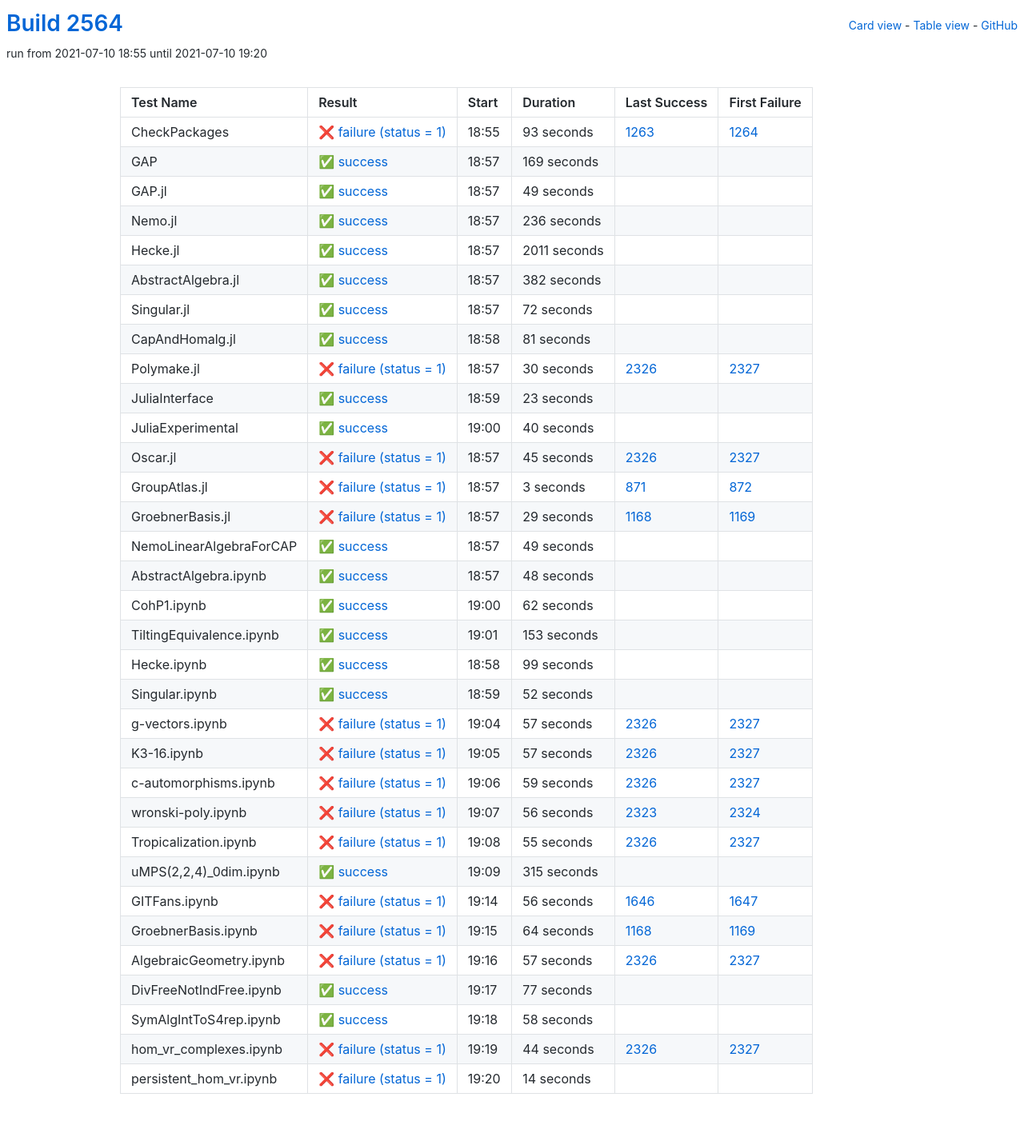
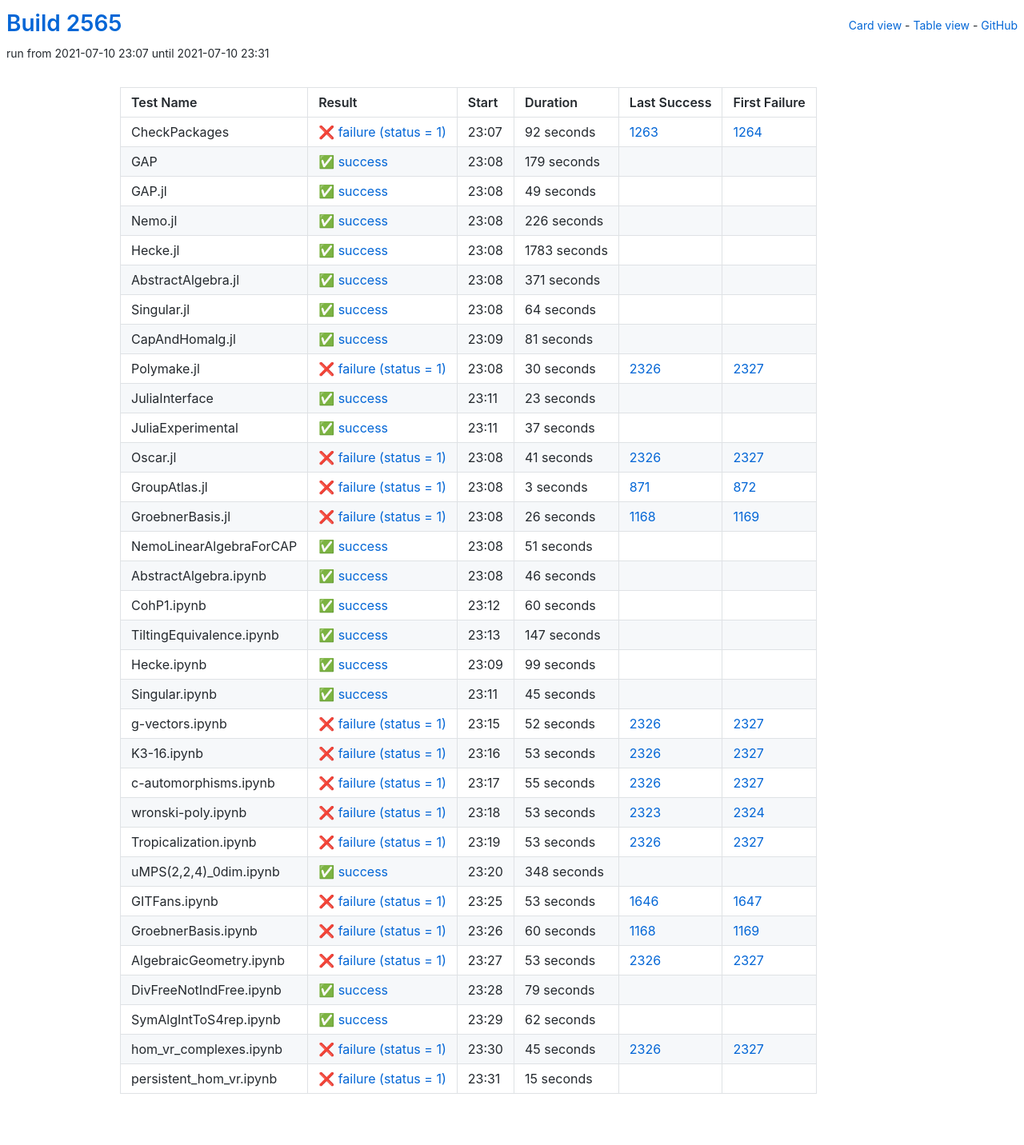
Before and after one commit to oscar-system/oscar-ci-status-stable, a Jekyll site: the page built from table.html, in a window 1280 px wide. Shown: the whole page at 80% size. Built offline with Jekyll 4.4.1, drawn with Linux system fonts in a browser that asks for light colours.

Commit message:
Build #2565

```diff
--- a/_data/ci.yml
+++ b/_data/ci.yml
@@ -1,6 +1,6 @@
 ---
-build: 2564
-build_url: https://oscarci.mathematik.uni-kl.de/job/oscar-stable/2564/
+build: 2565
+build_url: https://oscarci.mathematik.uni-kl.de/job/oscar-stable/2565/
 job: oscar-stable
 organization: oscar-system
 repo: oscar-ci-status-stable
@@ -8,32 +8,32 @@ repourl: https://github.com/oscar-system/oscar-ci-status-stable
 tests:
 - name: CheckPackages
   id: checkpackages
-  log: https://oscarci.mathematik.uni-kl.de/job/oscar-stable/2564/artifact/logs/build-2564/CheckPackages.log
-  start: 2021-07-10 18:55
+  log: https://oscarci.mathematik.uni-kl.de/job/oscar-stable/2565/artifact/logs/build-2565/CheckPackages.log
+  start: 2021-07-10 23:07
   success: false
   exitcode: 1
   status: failure
-  duration: 93
+  duration: 92
   last_success: 1263
   last_success_url: https://oscarci.mathematik.uni-kl.de/job/oscar-stable/1263/
   first_failure: 1264
   first_failure_url: https://oscarci.mathematik.uni-kl.de/job/oscar-stable/1264/
 - name: GAP
   id: gap
-  log: https://oscarci.mathematik.uni-kl.de/job/oscar-stable/2564/artifact/logs/build-2564/GAP.log
-  start: 2021-07-10 18:57
+  log: https://oscarci.mathematik.uni-kl.de/job/oscar-stable/2565/artifact/logs/build-2565/GAP.log
+  start: 2021-07-10 23:08
   success: true
   exitcode: 0
   status: success
-  duration: 169
+  duration: 179
   last_success: false
   last_success_url:
   first_failure: false
   first_failure_url:
 - name: GAP.jl
   id: gap-jl
-  log: https://oscarci.mathematik.uni-kl.de/job/oscar-stable/2564/artifact/logs/build-2564/GAP.jl.log
-  start: 2021-07-10 18:57
+  log: https://oscarci.mathematik.uni-kl.de/job/oscar-stable/2565/artifact/logs/build-2565/GAP.jl.log
+  start: 2021-07-10 23:08
   success: true
   exitcode: 0
   status: success
@@ -44,56 +44,56 @@ tests:
   first_failure_url:
 - name: Nemo.jl
   id: nemo-jl
-  log: https://oscarci.mathematik.uni-kl.de/job/oscar-stable/2564/artifact/logs/build-2564/Nemo.jl.log
-  start: 2021-07-10 18:57
+  log: https://oscarci.mathematik.uni-kl.de/job/oscar-stable/2565/artifact/logs/build-2565/Nemo.jl.log
+  start: 2021-07-10 23:08
   success: true
   exitcode: 0
   status: success
-  duration: 236
+  duration: 226
   last_success: false
   last_success_url:
   first_failure: false
   first_failure_url:
 - name: Hecke.jl
   id: hecke-jl
-  log: https://oscarci.mathematik.uni-kl.de/job/oscar-stable/2564/artifact/logs/build-2564/Hecke.jl.log
-  start: 2021-07-10 18:57
+  log: https://oscarci.mathematik.uni-kl.de/job/oscar-stable/2565/artifact/logs/build-2565/Hecke.jl.log
+  start: 2021-07-10 23:08
   success: true
   exitcode: 0
   status: success
-  duration: 2011
+  duration: 1783
   last_success: false
   last_success_url:
   first_failure: false
   first_failure_url:
 - name: AbstractAlgebra.jl
   id: abstractalgebra-jl
-  log: https://oscarci.mathematik.uni-kl.de/job/oscar-stable/2564/artifact/logs/build-2564/AbstractAlgebra.jl.log
-  start: 2021-07-10 18:57
+  log: https://oscarci.mathematik.uni-kl.de/job/oscar-stable/2565/artifact/logs/build-2565/AbstractAlgebra.jl.log
+  start: 2021-07-10 23:08
   success: true
   exitcode: 0
   status: success
-  duration: 382
+  duration: 371
   last_success: false
   last_success_url:
   first_failure: false
   first_failure_url:
 - name: Singular.jl
   id: singular-jl
-  log: https://oscarci.mathematik.uni-kl.de/job/oscar-stable/2564/artifact/logs/build-2564/Singular.jl.log
-  start: 2021-07-10 18:57
+  log: https://oscarci.mathematik.uni-kl.de/job/oscar-stable/2565/artifact/logs/build-2565/Singular.jl.log
+  start: 2021-07-10 23:08
   success: true
   exitcode: 0
   status: success
-  duration: 72
+  duration: 64
   last_success: false
   last_success_url:
   first_failure: false
   first_failure_url:
 - name: CapAndHomalg.jl
   id: capandhomalg-jl
-  log: https://oscarci.mathematik.uni-kl.de/job/oscar-stable/2564/artifact/logs/build-2564/CapAndHomalg.jl.log
-  start: 2021-07-10 18:58
+  log: https://oscarci.mathematik.uni-kl.de/job/oscar-stable/2565/artifact/logs/build-2565/CapAndHomalg.jl.log
+  start: 2021-07-10 23:09
   success: true
   exitcode: 0
   status: success
@@ -104,8 +104,8 @@ tests:
   first_failure_url:
 - name: Polymake.jl
   id: polymake-jl
-  log: https://oscarci.mathematik.uni-kl.de/job/oscar-stable/2564/artifact/logs/build-2564/Polymake.jl.log
-  start: 2021-07-10 18:57
+  log: https://oscarci.mathematik.uni-kl.de/job/oscar-stable/2565/artifact/logs/build-2565/Polymake.jl.log
+  start: 2021-07-10 23:08
   success: false
   exitcode: 1
   status: failure
@@ -116,8 +116,8 @@ tests:
   first_failure_url: https://oscarci.mathematik.uni-kl.de/job/oscar-stable/2327/
 - name: JuliaInterface
   id: juliainterface
-  log: https://oscarci.mathematik.uni-kl.de/job/oscar-stable/2564/artifact/logs/build-2564/JuliaInterface.log
-  start: 2021-07-10 18:59
+  log: https://oscarci.mathematik.uni-kl.de/job/oscar-stable/2565/artifact/logs/build-2565/JuliaInterface.log
+  start: 2021-07-10 23:11
   success: true
   exitcode: 0
   status: success
@@ -128,32 +128,32 @@ tests:
   first_failure_url:
 - name: JuliaExperimental
   id: juliaexperimental
-  log: https://oscarci.mathematik.uni-kl.de/job/oscar-stable/2564/artifact/logs/build-2564/JuliaExperimental.log
-  start: 2021-07-10 19:00
+  log: https://oscarci.mathematik.uni-kl.de/job/oscar-stable/2565/artifact/logs/build-2565/JuliaExperimental.log
+  start: 2021-07-10 23:11
   success: true
   exitcode: 0
   status: success
-  duration: 40
+  duration: 37
   last_success: false
   last_success_url:
   first_failure: false
   first_failure_url:
 - name: Oscar.jl
   id: oscar-jl
-  log: https://oscarci.mathematik.uni-kl.de/job/oscar-stable/2564/artifact/logs/build-2564/Oscar.jl.log
-  start: 2021-07-10 18:57
+  log: https://oscarci.mathematik.uni-kl.de/job/oscar-stable/2565/artifact/logs/build-2565/Oscar.jl.log
+  start: 2021-07-10 23:08
   success: false
   exitcode: 1
   status: failure
-  duration: 45
+  duration: 41
   last_success: 2326
   last_success_url: https://oscarci.mathematik.uni-kl.de/job/oscar-stable/2326/
   first_failure: 2327
   first_failure_url: https://oscarci.mathematik.uni-kl.de/job/oscar-stable/2327/
 - name: GroupAtlas.jl
   id: groupatlas-jl
-  log: https://oscarci.mathematik.uni-kl.de/job/oscar-stable/2564/artifact/logs/build-2564/GroupAtlas.jl.log
-  start: 2021-07-10 18:57
+  log: https://oscarci.mathematik.uni-kl.de/job/oscar-stable/2565/artifact/logs/build-2565/GroupAtlas.jl.log
+  start: 2021-07-10 23:08
   success: false
   exitcode: 1
   status: failure
@@ -164,68 +164,68 @@ tests:
   first_failure_url: https://oscarci.mathematik.uni-kl.de/job/oscar-stable/872/
 - name: GroebnerBasis.jl
   id: groebnerbasis-jl
-  log: https://oscarci.mathematik.uni-kl.de/job/oscar-stable/2564/artifact/logs/build-2564/GroebnerBasis.jl.log
-  start: 2021-07-10 18:57
+  log: https://oscarci.mathematik.uni-kl.de/job/oscar-stable/2565/artifact/logs/build-2565/GroebnerBasis.jl.log
+  start: 2021-07-10 23:08
   success: false
   exitcode: 1
   status: failure
-  duration: 29
+  duration: 26
   last_success: 1168
   last_success_url: https://oscarci.mathematik.uni-kl.de/job/oscar-stable/1168/
   first_failure: 1169
   first_failure_url: https://oscarci.mathematik.uni-kl.de/job/oscar-stable/1169/
 - name: NemoLinearAlgebraForCAP
   id: nemolinearalgebraforcap
-  log: https://oscarci.mathematik.uni-kl.de/job/oscar-stable/2564/artifact/logs/build-2564/NemoLinearAlgebraForCAP.log
-  start: 2021-07-10 18:57
+  log: https://oscarci.mathematik.uni-kl.de/job/oscar-stable/2565/artifact/logs/build-2565/NemoLinearAlgebraForCAP.log
+  start: 2021-07-10 23:08
   success: true
   exitcode: 0
   status: success
-  duration: 49
+  duration: 51
   last_success: false
   last_success_url:
   first_failure: false
   first_failure_url:
 - name: AbstractAlgebra.ipynb
   id: abstractalgebra-ipynb
-  log: https://oscarci.mathematik.uni-kl.de/job/oscar-stable/2564/artifact/logs/build-2564/AbstractAlgebra.ipynb.log
-  start: 2021-07-10 18:57
+  log: https://oscarci.mathematik.uni-kl.de/job/oscar-stable/2565/artifact/logs/build-2565/AbstractAlgebra.ipynb.log
+  start: 2021-07-10 23:08
   success: true
   exitcode: 0
   status: success
-  duration: 48
+  duration: 46
   last_success: false
   last_success_url:
   first_failure: false
   first_failure_url:
 - name: CohP1.ipynb
   id: cohp1-ipynb
-  log: https://oscarci.mathematik.uni-kl.de/job/oscar-stable/2564/artifact/logs/build-2564/CohP1.ipynb.log
-  start: 2021-07-10 19:00
+  log: https://oscarci.mathematik.uni-kl.de/job/oscar-stable/2565/artifact/logs/build-2565/CohP1.ipynb.log
+  start: 2021-07-10 23:12
   success: true
   exitcode: 0
   status: success
-  duration: 62
+  duration: 60
   last_success: false
   last_success_url:
   first_failure: false
   first_failure_url:
 - name: TiltingEquivalence.ipynb
   id: tiltingequivalence-ipynb
-  log: https://oscarci.mathematik.uni-kl.de/job/oscar-stable/2564/artifact/logs/build-2564/TiltingEquivalence.ipynb.log
-  start: 2021-07-10 19:01
+  log: https://oscarci.mathematik.uni-kl.de/job/oscar-stable/2565/artifact/logs/build-2565/TiltingEquivalence.ipynb.log
+  start: 2021-07-10 23:13
   success: true
   exitcode: 0
   status: success
-  duration: 153
+  duration: 147
   last_success: false
   last_success_url:
   first_failure: false
   first_failure_url:
 - name: Hecke.ipynb
   id: hecke-ipynb
-  log: https://oscarci.mathematik.uni-kl.de/job/oscar-stable/2564/artifact/logs/build-2564/Hecke.ipynb.log
-  start: 2021-07-10 18:58
+  log: https://oscarci.mathematik.uni-kl.de/job/oscar-stable/2565/artifact/logs/build-2565/Hecke.ipynb.log
+  start: 2021-07-10 23:09
   success: true
   exitcode: 0
   status: success
@@ -236,68 +236,44 @@ tests:
   first_failure_url:
 - name: Singular.ipynb
   id: singular-ipynb
-  log: https://oscarci.mathematik.uni-kl.de/job/oscar-stable/2564/artifact/logs/build-2564/Singular.ipynb.log
-  start: 2021-07-10 18:59
+  log: https://oscarci.mathematik.uni-kl.de/job/oscar-stable/2565/artifact/logs/build-2565/Singular.ipynb.log
+  start: 2021-07-10 23:11
   success: true
   exitcode: 0
   status: success
-  duration: 52
+  duration: 45
   last_success: false
   last_success_url:
   first_failure: false
   first_failure_url:
 - name: g-vectors.ipynb
   id: g-vectors-ipynb
-  log: https://oscarci.mathematik.uni-kl.de/job/oscar-stable/2564/artifact/logs/build-2564/g-vectors.ipynb.log
-  start: 2021-07-10 19:04
+  log: https://oscarci.mathematik.uni-kl.de/job/oscar-stable/2565/artifact/logs/build-2565/g-vectors.ipynb.log
+  start: 2021-07-10 23:15
   success: false
   exitcode: 1
   status: failure
-  duration: 57
+  duration: 52
   last_success: 2326
   last_success_url: https://oscarci.mathematik.uni-kl.de/job/oscar-stable/2326/
   first_failure: 2327
   first_failure_url: https://oscarci.mathematik.uni-kl.de/job/oscar-stable/2327/
 - name: K3-16.ipynb
   id: k3-16-ipynb
-  log: https://oscarci.mathematik.uni-kl.de/job/oscar-stable/2564/artifact/logs/build-2564/K3-16.ipynb.log
-  start: 2021-07-10 19:05
+  log: https://oscarci.mathematik.uni-kl.de/job/oscar-stable/2565/artifact/logs/build-2565/K3-16.ipynb.log
+  start: 2021-07-10 23:16
   success: false
   exitcode: 1
   status: failure
-  duration: 57
+  duration: 53
   last_success: 2326
   last_success_url: https://oscarci.mathematik.uni-kl.de/job/oscar-stable/2326/
   first_failure: 2327
   first_failure_url: https://oscarci.mathematik.uni-kl.de/job/oscar-stable/2327/
 - name: c-automorphisms.ipynb
   id: c-automorphisms-ipynb
-  log: https://oscarci.mathematik.uni-kl.de/job/oscar-stable/2564/artifact/logs/build-2564/c-automorphisms.ipynb.log
-  start: 2021-07-10 19:06
-  success: false
-  exitcode: 1
-  status: failure
-  duration: 59
-  last_success: 2326
-  last_success_url: https://oscarci.mathematik.uni-kl.de/job/oscar-stable/2326/
-  first_failure: 2327
-  first_failure_url: https://oscarci.mathematik.uni-kl.de/job/oscar-stable/2327/
-- name: wronski-poly.ipynb
-  id: wronski-poly-ipynb
-  log: https://oscarci.mathematik.uni-kl.de/job/oscar-stable/2564/artifact/logs/build-2564/wronski-poly.ipynb.log
-  start: 2021-07-10 19:07
-  success: false
-  exitcode: 1
-  status: failure
-  duration: 56
-  last_success: 2323
-  last_success_url: https://oscarci.mathematik.uni-kl.de/job/oscar-stable/2323/
-  first_failure: 2324
-  first_failure_url: https://oscarci.mathematik.uni-kl.de/job/oscar-stable/2324/
-- name: Tropicalization.ipynb
-  id: tropicalization-ipynb
-  log: https://oscarci.mathematik.uni-kl.de/job/oscar-stable/2564/artifact/logs/build-2564/Tropicalization.ipynb.log
-  start: 2021-07-10 19:08
+  log: https://oscarci.mathematik.uni-kl.de/job/oscar-stable/2565/artifact/logs/build-2565/c-automorphisms.ipynb.log
+  start: 2021-07-10 23:17
   success: false
   exitcode: 1
   status: failure
@@ -306,98 +282,122 @@ tests:
   last_success_url: https://oscarci.mathematik.uni-kl.de/job/oscar-stable/2326/
   first_failure: 2327
   first_failure_url: https://oscarci.mathematik.uni-kl.de/job/oscar-stable/2327/
+- name: wronski-poly.ipynb
+  id: wronski-poly-ipynb
+  log: https://oscarci.mathematik.uni-kl.de/job/oscar-stable/2565/artifact/logs/build-2565/wronski-poly.ipynb.log
+  start: 2021-07-10 23:18
+  success: false
+  exitcode: 1
+  status: failure
+  duration: 53
+  last_success: 2323
+  last_success_url: https://oscarci.mathematik.uni-kl.de/job/oscar-stable/2323/
+  first_failure: 2324
+  first_failure_url: https://oscarci.mathematik.uni-kl.de/job/oscar-stable/2324/
+- name: Tropicalization.ipynb
+  id: tropicalization-ipynb
+  log: https://oscarci.mathematik.uni-kl.de/job/oscar-stable/2565/artifact/logs/build-2565/Tropicalization.ipynb.log
+  start: 2021-07-10 23:19
+  success: false
+  exitcode: 1
+  status: failure
+  duration: 53
+  last_success: 2326
+  last_success_url: https://oscarci.mathematik.uni-kl.de/job/oscar-stable/2326/
+  first_failure: 2327
+  first_failure_url: https://oscarci.mathematik.uni-kl.de/job/oscar-stable/2327/
 - name: uMPS(2,2,4)_0dim.ipynb
   id: umps-2-2-4-0dim-ipynb
-  log: https://oscarci.mathematik.uni-kl.de/job/oscar-stable/2564/artifact/logs/build-2564/uMPS-2-2-4-_0dim.ipynb.log
-  start: 2021-07-10 19:09
+  log: https://oscarci.mathematik.uni-kl.de/job/oscar-stable/2565/artifact/logs/build-2565/uMPS-2-2-4-_0dim.ipynb.log
+  start: 2021-07-10 23:20
   success: true
   exitcode: 0
   status: success
-  duration: 315
+  duration: 348
   last_success: false
   last_success_url:
   first_failure: false
   first_failure_url:
 - name: GITFans.ipynb
   id: gitfans-ipynb
-  log: https://oscarci.mathematik.uni-kl.de/job/oscar-stable/2564/artifact/logs/build-2564/GITFans.ipynb.log
-  start: 2021-07-10 19:14
+  log: https://oscarci.mathematik.uni-kl.de/job/oscar-stable/2565/artifact/logs/build-2565/GITFans.ipynb.log
+  start: 2021-07-10 23:25
   success: false
   exitcode: 1
   status: failure
-  duration: 56
+  duration: 53
   last_success: 1646
   last_success_url: https://oscarci.mathematik.uni-kl.de/job/oscar-stable/1646/
   first_failure: 1647
   first_failure_url: https://oscarci.mathematik.uni-kl.de/job/oscar-stable/1647/
 - name: GroebnerBasis.ipynb
   id: groebnerbasis-ipynb
-  log: https://oscarci.mathematik.uni-kl.de/job/oscar-stable/2564/artifact/logs/build-2564/GroebnerBasis.ipynb.log
-  start: 2021-07-10 19:15
+  log: https://oscarci.mathematik.uni-kl.de/job/oscar-stable/2565/artifact/logs/build-2565/GroebnerBasis.ipynb.log
+  start: 2021-07-10 23:26
   success: false
   exitcode: 1
   status: failure
-  duration: 64
+  duration: 60
   last_success: 1168
   last_success_url: https://oscarci.mathematik.uni-kl.de/job/oscar-stable/1168/
   first_failure: 1169
   first_failure_url: https://oscarci.mathematik.uni-kl.de/job/oscar-stable/1169/
 - name: AlgebraicGeometry.ipynb
   id: algebraicgeometry-ipynb
-  log: https://oscarci.mathematik.uni-kl.de/job/oscar-stable/2564/artifact/logs/build-2564/AlgebraicGeometry.ipynb.log
-  start: 2021-07-10 19:16
+  log: https://oscarci.mathematik.uni-kl.de/job/oscar-stable/2565/artifact/logs/build-2565/AlgebraicGeometry.ipynb.log
+  start: 2021-07-10 23:27
   success: false
   exitcode: 1
   status: failure
-  duration: 57
+  duration: 53
   last_success: 2326
   last_success_url: https://oscarci.mathematik.uni-kl.de/job/oscar-stable/2326/
   first_failure: 2327
   first_failure_url: https://oscarci.mathematik.uni-kl.de/job/oscar-stable/2327/
 - name: DivFreeNotIndFree.ipynb
   id: divfreenotindfree-ipynb
-  log: https://oscarci.mathematik.uni-kl.de/job/oscar-stable/2564/artifact/logs/build-2564/DivFreeNotIndFree.ipynb.log
-  start: 2021-07-10 19:17
+  log: https://oscarci.mathematik.uni-kl.de/job/oscar-stable/2565/artifact/logs/build-2565/DivFreeNotIndFree.ipynb.log
+  start: 2021-07-10 23:28
   success: true
   exitcode: 0
   status: success
-  duration: 77
+  duration: 79
   last_success: false
   last_success_url:
   first_failure: false
   first_failure_url:
 - name: SymAlgIntToS4rep.ipynb
   id: symalginttos4rep-ipynb
-  log: https://oscarci.mathematik.uni-kl.de/job/oscar-stable/2564/artifact/logs/build-2564/SymAlgIntToS4rep.ipynb.log
-  start: 2021-07-10 19:18
+  log: https://oscarci.mathematik.uni-kl.de/job/oscar-stable/2565/artifact/logs/build-2565/SymAlgIntToS4rep.ipynb.log
+  start: 2021-07-10 23:29
   success: true
   exitcode: 0
   status: success
-  duration: 58
+  duration: 62
   last_success: false
   last_success_url:
   first_failure: false
   first_failure_url:
 - name: hom_vr_complexes.ipynb
   id: hom-vr-complexes-ipynb
-  log: https://oscarci.mathematik.uni-kl.de/job/oscar-stable/2564/artifact/logs/build-2564/hom_vr_complexes.ipynb.log
-  start: 2021-07-10 19:19
+  log: https://oscarci.mathematik.uni-kl.de/job/oscar-stable/2565/artifact/logs/build-2565/hom_vr_complexes.ipynb.log
+  start: 2021-07-10 23:30
   success: false
   exitcode: 1
   status: failure
-  duration: 44
+  duration: 45
   last_success: 2326
   last_success_url: https://oscarci.mathematik.uni-kl.de/job/oscar-stable/2326/
   first_failure: 2327
   first_failure_url: https://oscarci.mathematik.uni-kl.de/job/oscar-stable/2327/
 - name: persistent_hom_vr.ipynb
   id: persistent-hom-vr-ipynb
-  log: https://oscarci.mathematik.uni-kl.de/job/oscar-stable/2564/artifact/logs/build-2564/persistent_hom_vr.ipynb.log
-  start: 2021-07-10 19:20
+  log: https://oscarci.mathematik.uni-kl.de/job/oscar-stable/2565/artifact/logs/build-2565/persistent_hom_vr.ipynb.log
+  start: 2021-07-10 23:31
   success: false
   exitcode: 1
   status: failure
-  duration: 14
+  duration: 15
   last_success: false
   last_success_url:
   first_failure: false
```
Also changed, not shown: README.md.
